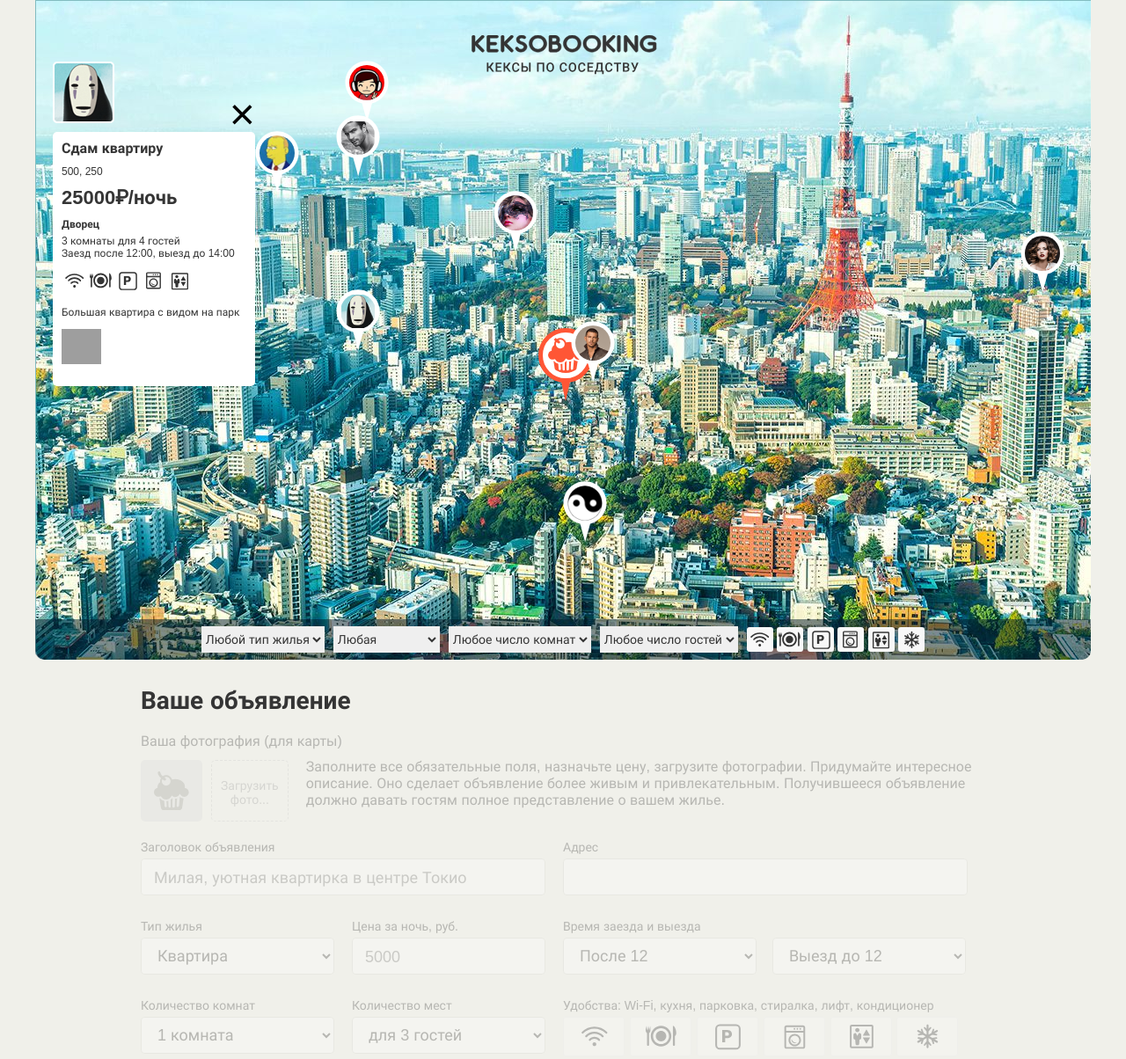
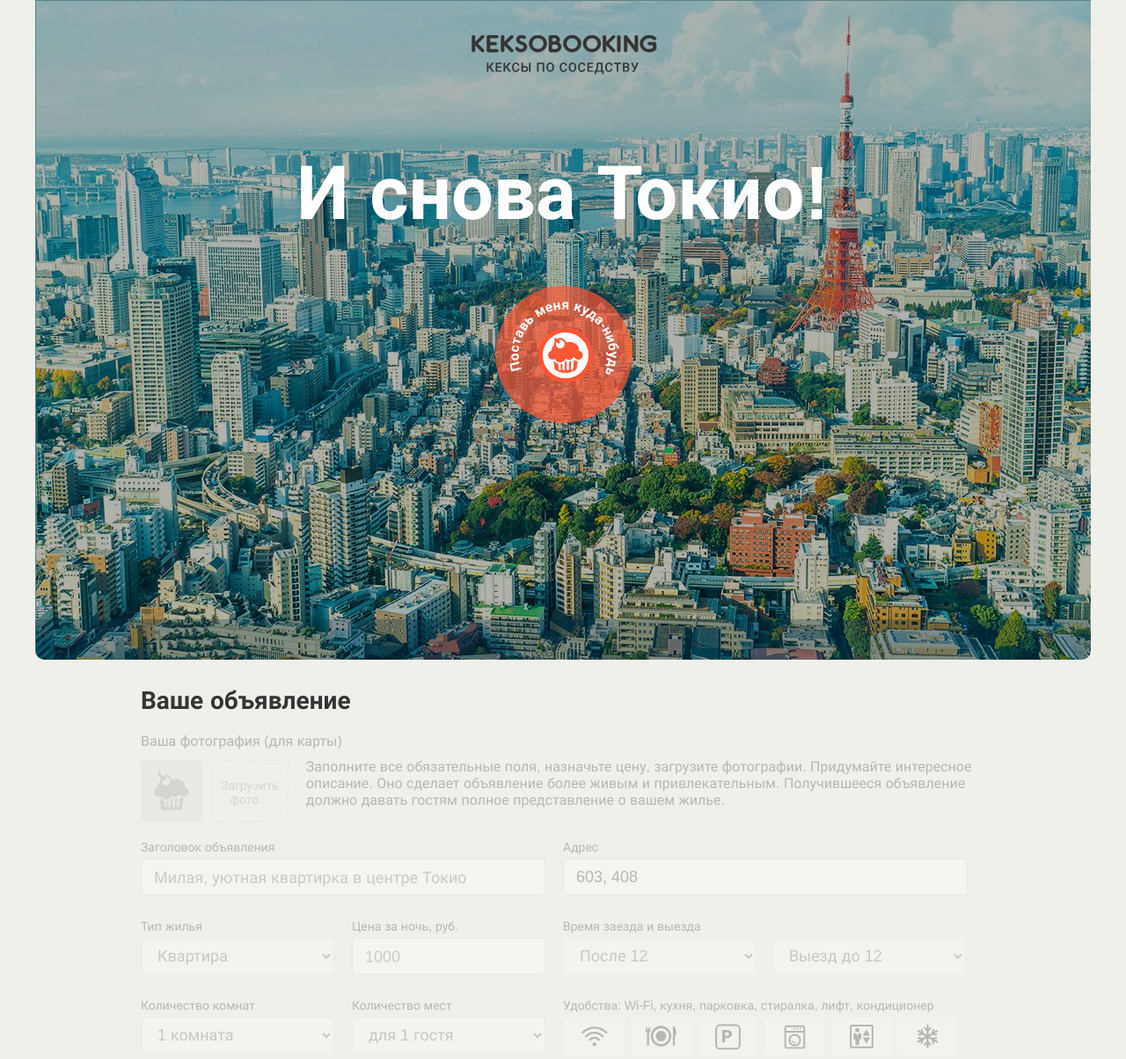
Before and after one commit to Dmitry944/1399619-keksobooking-21, a website: page index.html in a window 1280 px wide. Shown: the top 1204 px of the page at 88% size. Drawn offline with Linux system fonts and the light colour scheme; grey boxes are pictures that could not be loaded.

Commit message:
валидация

```diff
--- a/index.html
+++ b/index.html
@@ -144,9 +144,9 @@
         <fieldset class="ad-form__element">
           <label class="ad-form__label" for="capacity">Количество мест</label>
           <select id="capacity" name="capacity">
-            <option value="3" selected>для 3 гостей</option>
+            <option value="3">для 3 гостей</option>
             <option value="2">для 2 гостей</option>
-            <option value="1">для 1 гостя</option>
+            <option value="1" selected>для 1 гостя</option>
             <option value="0">не для гостей</option>
           </select>
         </fieldset>
--- a/js/main.js
+++ b/js/main.js
@@ -22,6 +22,11 @@ const MIN_LOCATION_X = 0;
 const ARRAY_COUNT = 8;
 const OFFSET_X = 25;
 const OFFSET_Y = 70;
+const ENTER_KEY = `Enter`;
+const MAIN_PIN_ARROW = 16;
+const MIN_TITLE_LENGTH = 30;
+const MAX_TITLE_LENGTH = 100;
+const MAX_PRICE = 1000000;
 
 // получение случайного значения из массива
 function getRandomInt(max) {
@@ -37,8 +42,82 @@ function getRandomIntInclusive(minValue, maxValue) {
 
 const map = document.querySelector(`.map`);
 const mapPins = document.querySelector(`.map__pins`);
+const mapPinMain = document.querySelector(`.map__pin--main`);
+const adForm = document.querySelector(`.ad-form`);
+const adFormElements = adForm.querySelectorAll(`.ad-form__element, .ad-form-header`);
+const addressForm = adForm.querySelector(`#address`);
+const titleForm = adForm.querySelector(`#title`);
+const typeForm = adForm.querySelector(`#type`);
+const priceForm = adForm.querySelector(`#price`);
+const roomNumberForm = adForm.querySelector(`#room_number`);
+const capacityForm = adForm.querySelector(`#capacity`);
 const mapFilters = document.querySelector(`.map__filters-container`);
-map.classList.remove(`map--faded`);
+const mapFiltersElements = mapFilters.querySelectorAll(`.map__filter, .map__features`);
+
+addressForm.setAttribute(`readonly`, ``);
+titleForm.setAttribute(`required`, ``);
+priceForm.setAttribute(`required`, ``);
+adForm.action = `https://21.javascript.pages.academy/keksobooking`;
+
+
+function addAttribute(elements, attribute) {
+  for (let i = 0; i < elements.length; i++) {
+    elements[i].setAttribute(attribute, ``);
+  }
+}
+
+function removeAttribute(elements, attribute) {
+  for (let i = 0; i < elements.length; i++) {
+    elements[i].removeAttribute(attribute);
+  }
+}
+
+function disabledPage() {
+  map.classList.add(`map--faded`);
+  adForm.classList.add(`ad-form--disabled`);
+  addAttribute(adFormElements, `disabled`);
+  addAttribute(mapFiltersElements, `disabled`);
+
+  setAddress(false);
+}
+
+disabledPage();
+
+function activatePage() {
+  appendPins();
+
+  map.classList.remove(`map--faded`);
+  adForm.classList.remove(`ad-form--disabled`);
+  removeAttribute(adFormElements, `disabled`);
+  removeAttribute(mapFiltersElements, `disabled`);
+
+  mapPinMain.removeEventListener(`mousedown`, clickStartPage);
+  mapPinMain.removeEventListener(`keydown`, clickStartPage);
+
+  setAddress(true);
+}
+
+function clickStartPage(evt) {
+  if (evt.button === 0 || evt.key === ENTER_KEY) {
+    evt.preventDefault();
+    activatePage();
+  }
+}
+
+mapPinMain.addEventListener(`mousedown`, clickStartPage);
+mapPinMain.addEventListener(`keydown`, clickStartPage);
+
+function setAddress(isActive) {
+  const left = mapPinMain.offsetLeft;
+  const top = mapPinMain.offsetTop;
+  const width = mapPinMain.clientWidth;
+  const height = mapPinMain.clientHeight;
+
+  const coordX = Math.round(left + width / 2);
+  const coordY = isActive ? Math.round(top + MAIN_PIN_ARROW + height) : Math.round(top + height / 2);
+
+  addressForm.value = `${coordX}, ${coordY}`;
+}
 
 function createObject(count) {
   const featuresLength = getRandomIntInclusive(1, FEATURES.length);
@@ -113,52 +192,145 @@ function appendPins() {
   mapPins.appendChild(offerObject);
 }
 
-appendPins();
+// const cardTemplate = document.querySelector(`#card`);
+// const firstOffer = offerObjectsArr[0];
 
-const cardTemplate = document.querySelector(`#card`);
-const firstOffer = offerObjectsArr[0];
+// function createCardElement() {
+//   const cardElement = cardTemplate.content.cloneNode(true);
+//   const offerTitle = cardElement.querySelector(`.popup__title`);
+//   const offerAddress = cardElement.querySelector(`.popup__text--address`);
+//   const offerPrice = cardElement.querySelector(`.popup__text--price`);
+//   const offerType = cardElement.querySelector(`.popup__type`);
+//   const offerTextCapacity = cardElement.querySelector(`.popup__text--capacity`);
+//   const offerTextTime = cardElement.querySelector(`.popup__text--time`);
+//   const offerFeaturesList = cardElement.querySelector(`.popup__features`);
+//   const offerDescription = cardElement.querySelector(`.popup__description`);
+//   const offerPhotosList = cardElement.querySelector(`.popup__photos`);
+//   const offerAvatar = cardElement.querySelector(`.popup__avatar`);
 
-function createCardElement() {
-  const cardElement = cardTemplate.content.cloneNode(true);
-  const offerTitle = cardElement.querySelector(`.popup__title`);
-  const offerAddress = cardElement.querySelector(`.popup__text--address`);
-  const offerPrice = cardElement.querySelector(`.popup__text--price`);
-  const offerType = cardElement.querySelector(`.popup__type`);
-  const offerTextCapacity = cardElement.querySelector(`.popup__text--capacity`);
-  const offerTextTime = cardElement.querySelector(`.popup__text--time`);
-  const offerFeaturesList = cardElement.querySelector(`.popup__features`);
-  const offerDescription = cardElement.querySelector(`.popup__description`);
-  const offerPhotosList = cardElement.querySelector(`.popup__photos`);
-  const offerAvatar = cardElement.querySelector(`.popup__avatar`);
+//   offerTitle.textContent = firstOffer.offer.title;
+//   offerAddress.textContent = firstOffer.offer.address;
+//   offerPrice.textContent = `${firstOffer.offer.price}₽/ночь`;
+//   offerType.textContent = TYPES[firstOffer.offer.type];
+//   offerTextCapacity.textContent = `${firstOffer.offer.rooms} комнаты для ${firstOffer.offer.guests} гостей`;
+//   offerTextTime.textContent = `Заезд после ${firstOffer.offer.checkin}, выезд до ${firstOffer.offer.checkout}`;
+//   offerDescription.textContent = firstOffer.offer.description;
+//   offerAvatar.src = firstOffer.author.avatar;
 
-  offerTitle.textContent = firstOffer.offer.title;
-  offerAddress.textContent = firstOffer.offer.address;
-  offerPrice.textContent = `${firstOffer.offer.price}₽/ночь`;
-  offerType.textContent = TYPES[firstOffer.offer.type];
-  offerTextCapacity.textContent = `${firstOffer.offer.rooms} комнаты для ${firstOffer.offer.guests} гостей`;
-  offerTextTime.textContent = `Заезд после ${firstOffer.offer.checkin}, выезд до ${firstOffer.offer.checkout}`;
-  offerDescription.textContent = firstOffer.offer.description;
-  offerAvatar.src = firstOffer.author.avatar;
+//   offerFeaturesList.innerHTML = ``;
+//   for (let i = 0; i < firstOffer.offer.features.length; i++) {
+//     const item = document.createElement(`li`);
+//     item.classList.add(`popup__feature`, `popup__feature--${firstOffer.offer.features[i]}`);
+//     offerFeaturesList.appendChild(item);
+//   }
 
-  offerFeaturesList.innerHTML = ``;
-  for (let i = 0; i < firstOffer.offer.features.length; i++) {
-    const item = document.createElement(`li`);
-    item.classList.add(`popup__feature`, `popup__feature--${firstOffer.offer.features[i]}`);
-    offerFeaturesList.appendChild(item);
+//   offerPhotosList.innerHTML = ``;
+//   for (let i = 0; i < firstOffer.offer.photos.length; i++) {
+//     const img = document.createElement(`img`);
+//     img.classList.add(`popup__photo`);
+//     img.width = 45;
+//     img.height = 40;
+//     img.alt = `Фотография жилья`;
+//     img.src = firstOffer.offer.photos[i];
+//     offerPhotosList.appendChild(img);
+//   }
+
+//   return cardElement;
+// }
+
+// map.insertBefore(createCardElement(), mapFilters);
+
+titleForm.addEventListener(`input`, function (evt) {
+  const inputLength = evt.target.value.length;
+
+  if (evt.target.validity.valueMissing) {
+    evt.target.setCustomValidity(`Поле обязательно для заполнения`);
+  } else if (inputLength < MIN_TITLE_LENGTH) {
+    evt.target.setCustomValidity(`Ещё ${MIN_TITLE_LENGTH - inputLength} символов`);
+  } else if (inputLength > MAX_TITLE_LENGTH) {
+    evt.target.setCustomValidity(`Необходимо уменьшить на ${inputLength - MAX_TITLE_LENGTH} символов`);
+  } else {
+    evt.target.setCustomValidity(``);
   }
 
-  offerPhotosList.innerHTML = ``;
-  for (let i = 0; i < firstOffer.offer.photos.length; i++) {
-    const img = document.createElement(`img`);
-    img.classList.add(`popup__photo`);
-    img.width = 45;
-    img.height = 40;
-    img.alt = `Фотография жилья`;
-    img.src = firstOffer.offer.photos[i];
-    offerPhotosList.appendChild(img);
+  evt.target.reportValidity();
+});
+
+let typeOfHouse = `flat`;
+
+const typeOfPrice = {
+  bungalow: 0,
+  flat: 1000,
+  house: 5000,
+  palace: 10000
+};
+
+priceForm.placeholder = typeOfPrice[typeOfHouse];
+
+function priceValidation(target) {
+  const value = target.value;
+
+
+  if (target.validity.valueMissing) {
+    target.setCustomValidity(`Поле обязательно для заполнения`);
+  } else if (value < typeOfPrice[typeOfHouse]) {
+    target.setCustomValidity(`Минимальная цена ${typeOfPrice[typeOfHouse]}`);
+  } else if (value > MAX_PRICE) {
+    target.setCustomValidity(`Максимальная цена ${MAX_PRICE}`);
+  } else {
+    target.setCustomValidity(``);
   }
 
-  return cardElement;
+  target.reportValidity();
 }
 
-map.insertBefore(createCardElement(), mapFilters);
+priceForm.addEventListener(`input`, function (evt) {
+  priceValidation(evt.target);
+});
+
+typeForm.addEventListener(`change`, function (evt) {
+  typeOfHouse = evt.target.value;
+  priceForm.placeholder = typeOfPrice[evt.target.value];
+
+  priceValidation(priceForm);
+});
+
+let typeOfRoom = `1`;
+
+const roomsOfGuests = {
+  '1': [`1`],
+  '2': [`1`, `2`],
+  '3': [`1`, `2`, `3`],
+  '100': [`0`]
+};
+
+const roomsValidationText = {
+  '1': `Только на одного гостя`,
+  '2': `Только на одного или двух гостей`,
+  '3': `Только на одного, двух или трех гостей`,
+  '100': `Только не для гостей`
+};
+
+function roomsValidation(target) {
+  const value = target.value;
+  const isValid = roomsOfGuests[typeOfRoom].some(function (elem) {
+    return elem === value;
+  });
+  if (!isValid) {
+    target.setCustomValidity(roomsValidationText[typeOfRoom]);
+  } else {
+    target.setCustomValidity(``);
+  }
+
+  target.reportValidity();
+}
+
+roomNumberForm.addEventListener(`change`, function (evt) {
+  typeOfRoom = evt.target.value;
+
+  roomsValidation(capacityForm);
+});
+
+capacityForm.addEventListener(`change`, function (evt) {
+  roomsValidation(evt.target);
+});
```
